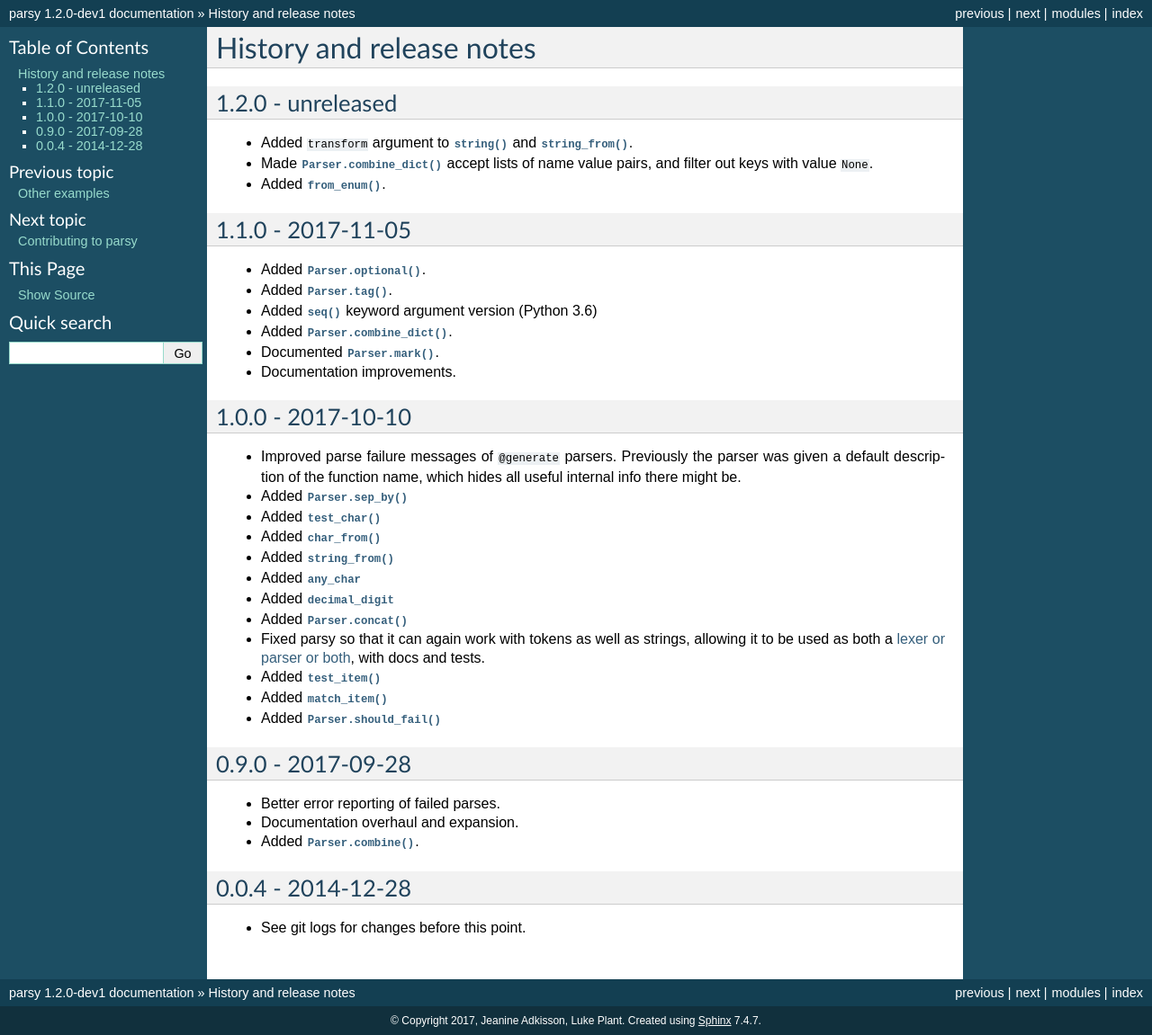
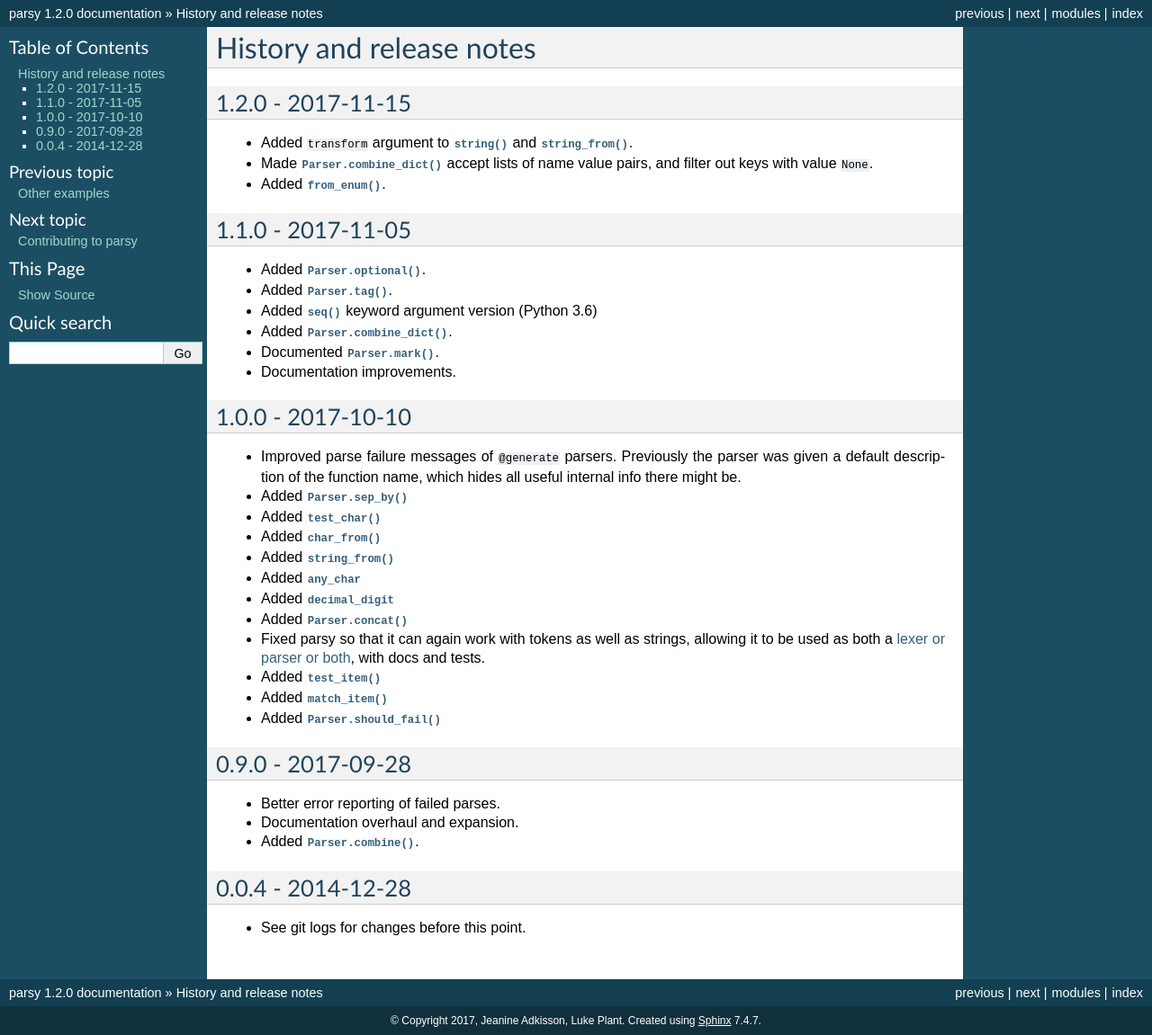
Before and after one commit to python-parsy/parsy, a Sphinx documentation site: the page built from docs/history.rst, in a window 1280 px wide. Shown: the whole page at 90% size. Built offline with Sphinx 7.4.7, drawn with Linux system fonts in a browser that asks for light colours.

Commit message:
Version bump - 1.2.0

```diff
--- a/docs/conf.py
+++ b/docs/conf.py
@@ -57,7 +57,7 @@ author = 'Jeanine Adkisson'
 # The short X.Y version.
 version = '1.2.0'
 # The full version, including alpha/beta/rc tags.
-release = '1.2.0-dev1'
+release = '1.2.0'
 
 # The language for content autogenerated by Sphinx. Refer to documentation
 # for a list of supported languages.
--- a/docs/history.rst
+++ b/docs/history.rst
@@ -4,7 +4,7 @@ History and release notes
 
 .. currentmodule:: parsy
 
-1.2.0 - unreleased
+1.2.0 - 2017-11-15
 ------------------
 
 * Added ``transform`` argument to :func:`string` and :func:`string_from`.
--- a/src/parsy/version.py
+++ b/src/parsy/version.py
@@ -1 +1 @@
-__version__ = '1.2.0-dev1'
+__version__ = '1.2.0'
```
